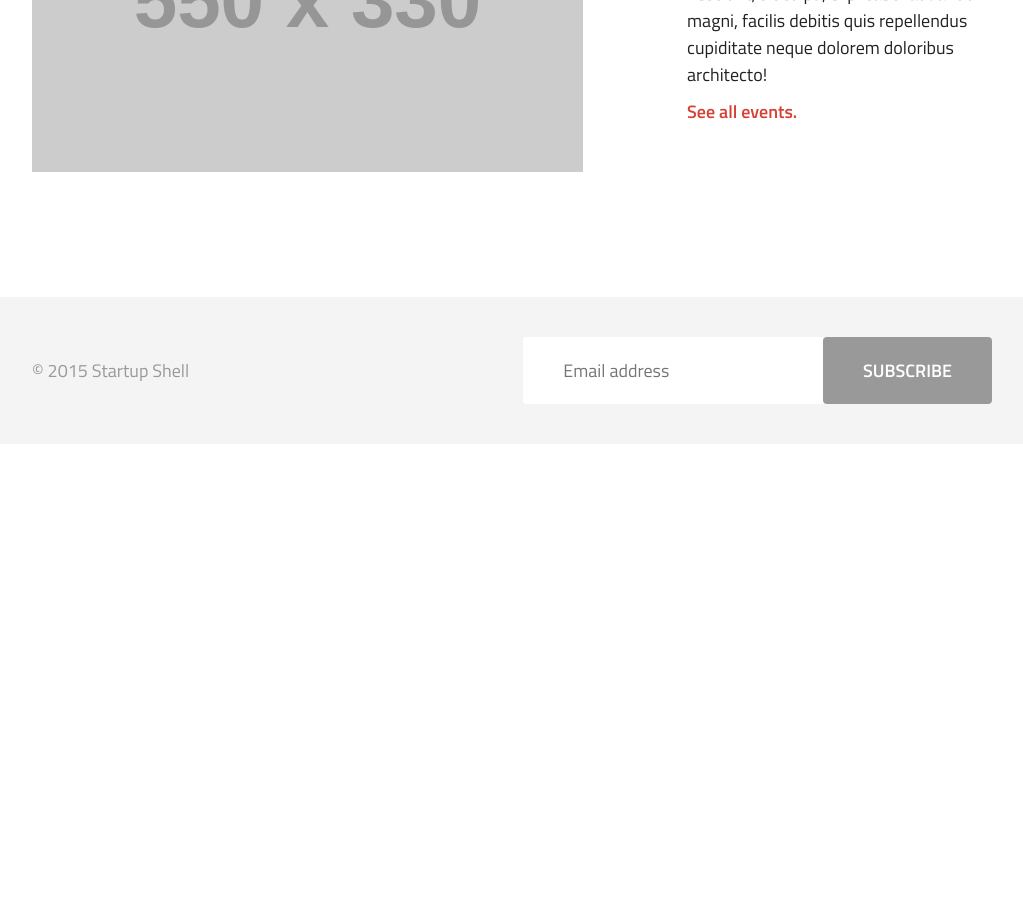
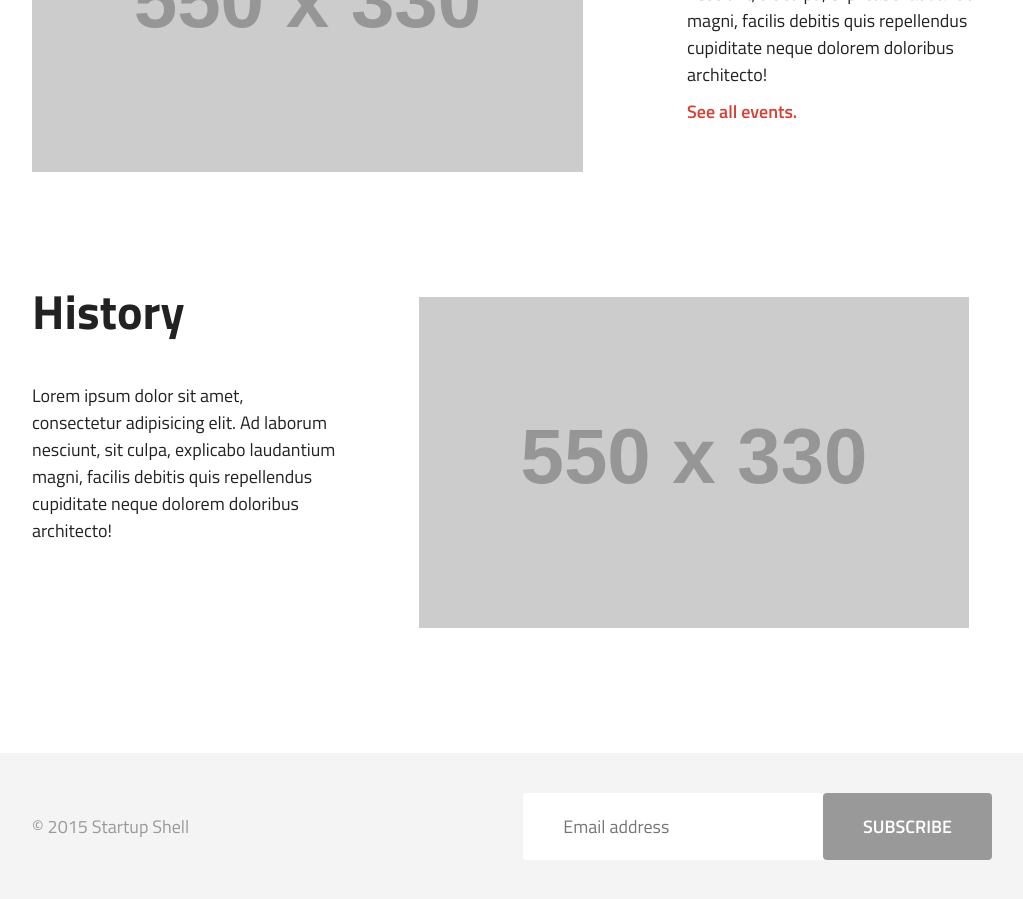
Before and after one commit to StartupShell/web-2015, a Jekyll site: the page built from about/index.html, in a window 1280 px wide and 900 px high, scrolled down 2281 px. Shown: the whole window, without its empty margins (128-1151 px from the left). Built offline with Jekyll 4.4.1, drawn with Linux system fonts in a browser that asks for light colours; before the commit the page ends 2725 px from its top, so only the background shows below that.

Commit message:
added history to about page

```diff
--- a/about/index.html
+++ b/about/index.html
@@ -22,6 +22,7 @@ layout: default
         <img src="http://placehold.it/550x330" />
       </div>
     </section>
+
     <section class="area">
       <div class="area-image">
         <img src="http://placehold.it/550x330" />
@@ -32,6 +33,7 @@ layout: default
         <p><a href="/apply">Apply for membership.</a></p>
       </div>
     </section>
+
     <section class="area">
       <div class="description">
         <h1>Resources</h1>
@@ -41,6 +43,7 @@ layout: default
         <img src="http://placehold.it/550x330" />
       </div>
     </section>
+
     <section class="area">
       <div class="area-image">
         <img src="http://placehold.it/550x330" />
@@ -52,4 +55,14 @@ layout: default
       </div>
     </section>
 
+    <section class="area">
+      <div class="description">
+        <h1>History</h1>
+        <p>Lorem ipsum dolor sit amet, consectetur adipisicing elit. Ad laborum nesciunt, sit culpa, explicabo laudantium magni, facilis debitis quis repellendus cupiditate neque dolorem doloribus architecto!</p>
+      </div>
+      <div class="area-image">
+        <img src="http://placehold.it/550x330" />
+      </div>
+
+
 </div>
--- a/apply/index.html
+++ b/apply/index.html
@@ -145,7 +145,6 @@ layout: default
                             <tr>
                                 <td class="ss-form-entry goog-inline-block" id="navigation-buttons" dir="ltr">
                                     <input type="submit" name="submit" value="Submit" id="ss-submit" class="jfk-button jfk-button-action ">
-                                    <div class="ss-password-warning ss-secondary-text">Never submit passwords through Google Forms.</div>
                                 </td>
                             </tr>
                         </tbody>
```
